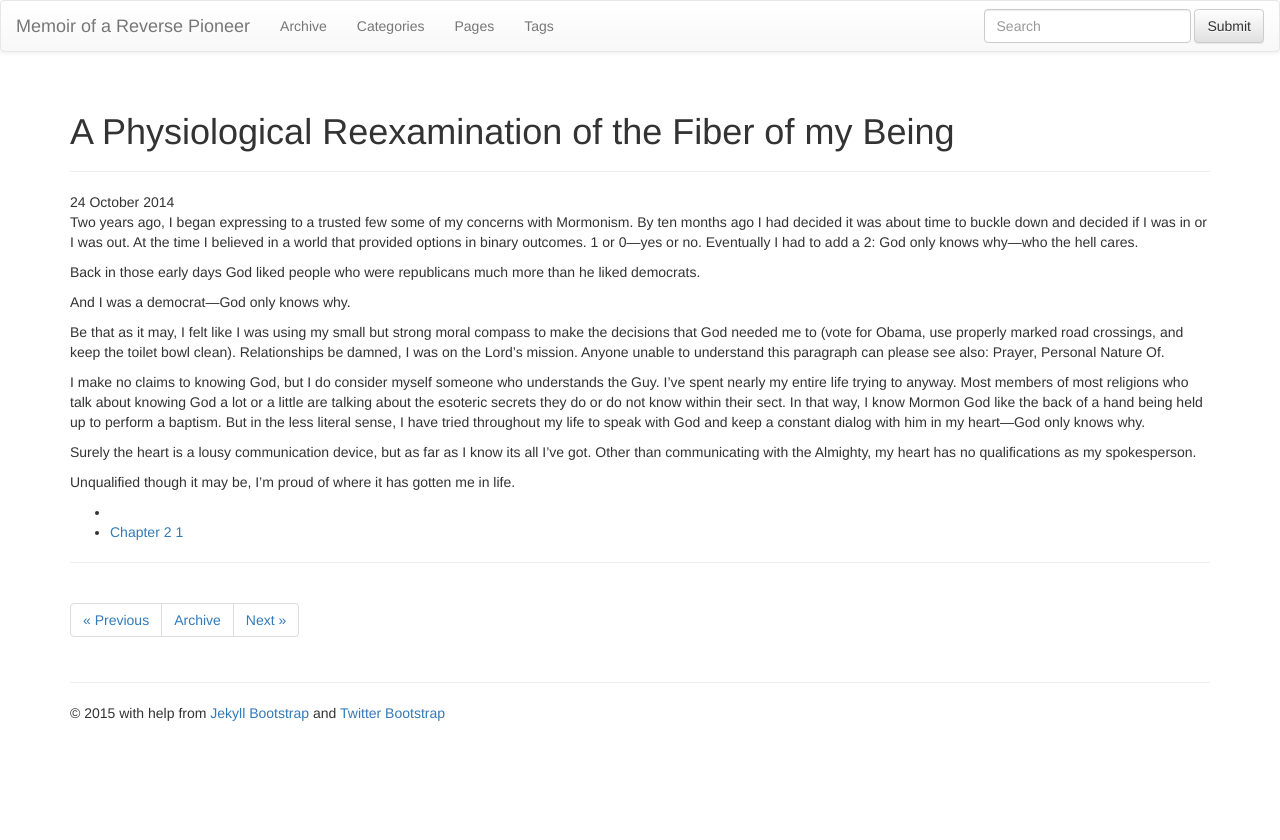
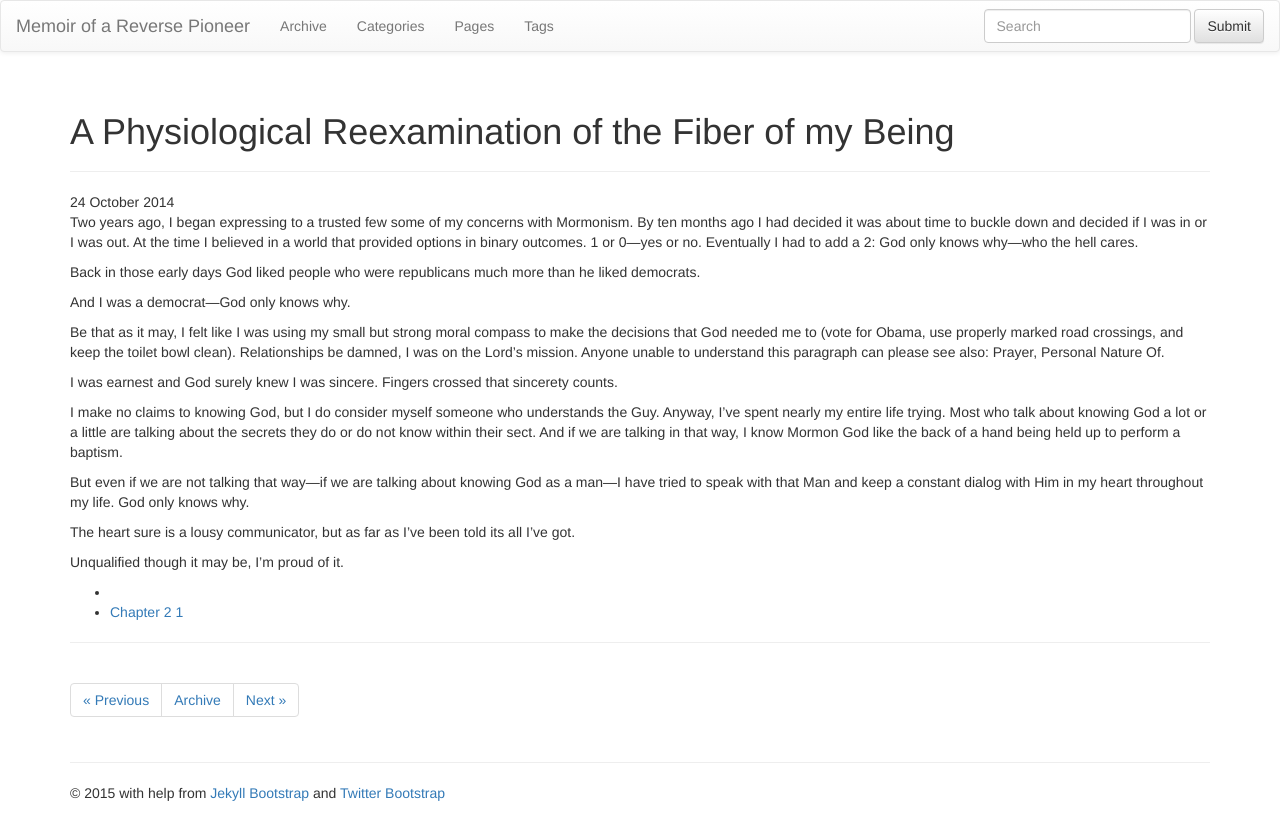
Before and after one commit to rabid-unicorn/reverse-pioneer, a Jekyll site: the page built from _posts/2014-10-24-physiological-reexamination.md, in a window 1280 px wide. Shown: the top 840 px of the page. Built offline with Jekyll 4.4.1, drawn with Linux system fonts in a browser that asks for light colours; nearby versions of some CDN libraries; library files that are not in the unit come from our copies.

Commit message:
reexamination — adjusting tone

```diff
--- a/_posts/2014-10-24-physiological-reexamination.md
+++ b/_posts/2014-10-24-physiological-reexamination.md
@@ -15,8 +15,14 @@ And I was a democrat—God only knows why.
 
 Be that as it may, I felt like I was using my small but strong moral compass to make the decisions that God needed me to (vote for Obama, use properly marked road crossings, and keep the toilet bowl clean). Relationships be damned, I was on the Lord’s mission. Anyone unable to understand this paragraph can please see also: Prayer, Personal Nature Of.
 
-I make no claims to knowing God, but I do consider myself someone who understands the Guy. I’ve spent nearly my entire life trying to anyway. Most members of most religions who talk about knowing God a lot or a little are talking about the esoteric secrets they do or do not know within their sect. In that way, I know Mormon God like the back of a hand being held up to perform a baptism. But in the less literal sense, I have tried throughout my life to speak with God and keep a constant dialog with him in my heart—God only knows why.
+I was earnest and God surely knew I was sincere. Fingers crossed that sincerety counts.
 
-Surely the heart is a lousy communication device, but as far as I know its all I’ve got. Other than communicating with the Almighty, my heart has no qualifications as my spokesperson.
+I make no claims to knowing God, but I do consider myself someone who understands the Guy. Anyway, I’ve spent nearly my entire life trying. Most who talk about knowing God a lot or a little are talking about the secrets they do or do not know within their sect. And if we are talking in that way, I know Mormon God like the back of a hand being held up to perform a baptism.
 
-Unqualified though it may be, I’m proud of where it has gotten me in life.
+But even if we are not talking that way—if we are talking about knowing God as a man—I have tried to speak with that Man and keep a constant dialog with Him in my heart throughout my life. God only knows why.
+
+The heart sure is a lousy communicator, but as far as I've been told its all I’ve got.
+
+<!-- Other than communicating with the Almighty, my heart has no qualifications as my spokesperson. -->
+
+Unqualified though it may be, I’m proud of it.
```
